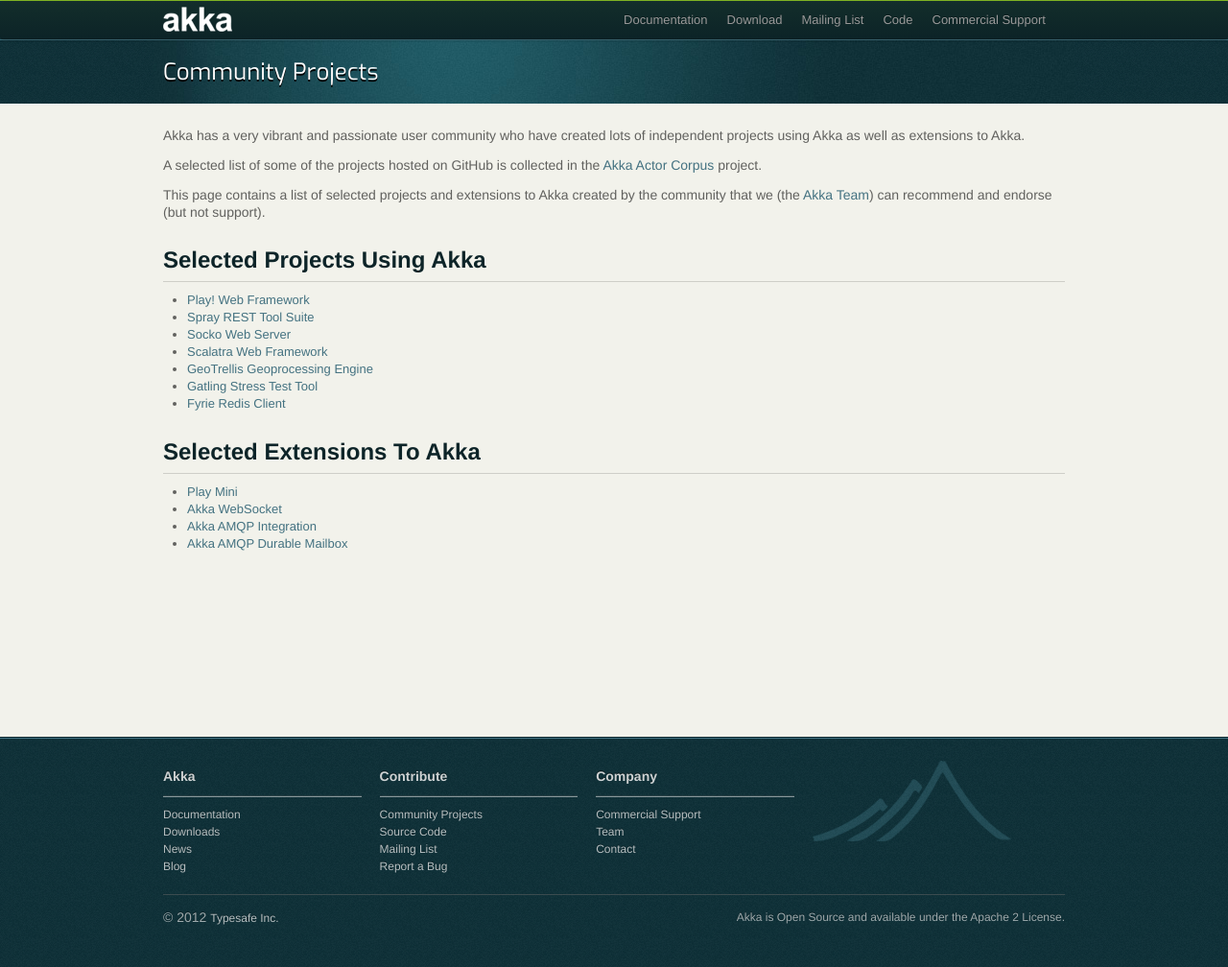
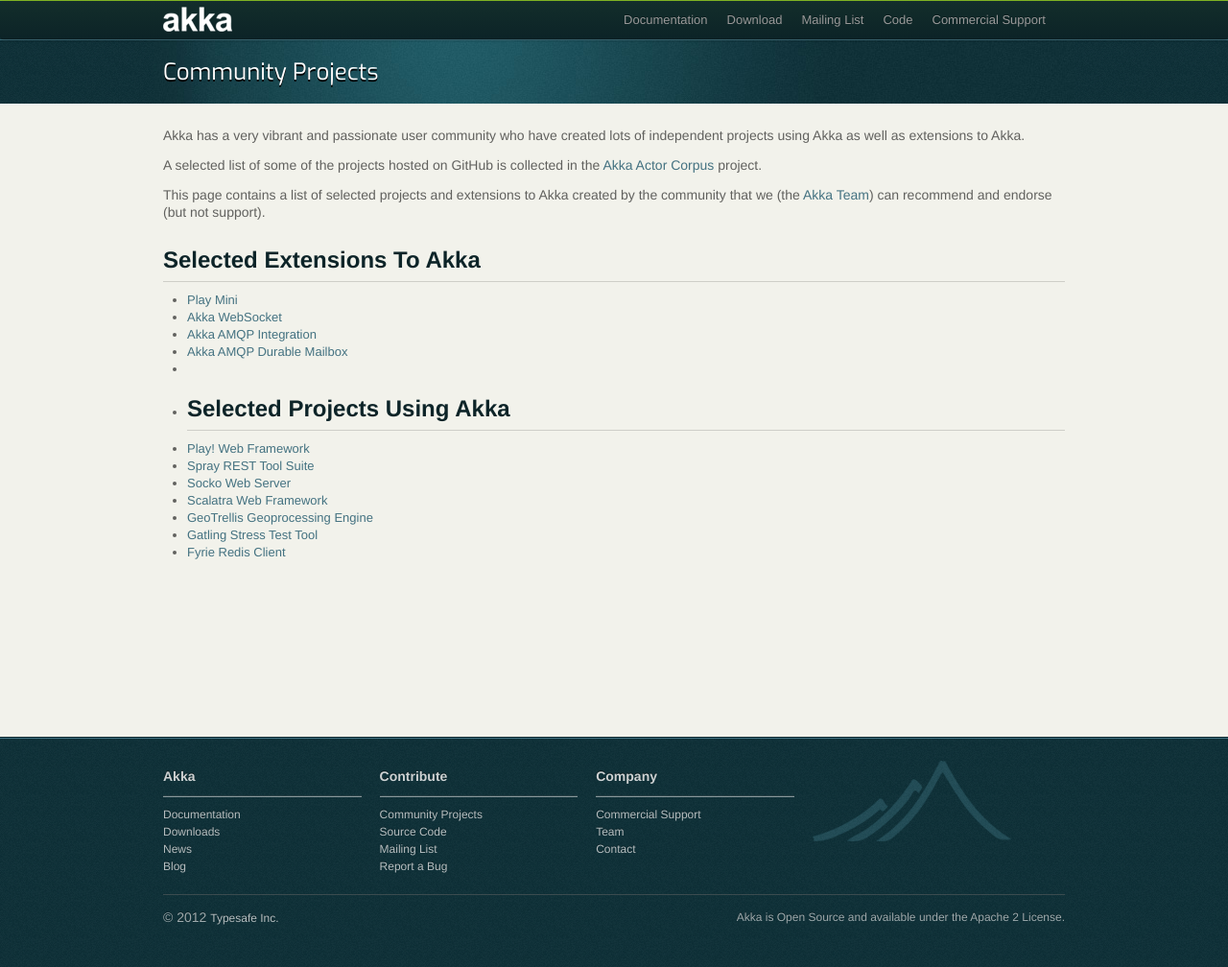
Before and after one commit to raboof/akka.github.com, a Jekyll site: the page built from community/index.md, in a window 1280 px wide. Shown: the whole page at 96% size. Built offline with Jekyll 4.4.1, drawn with Linux system fonts in a browser that asks for light colours; part of the change alters nothing that is shown.

```diff
--- a/community/index.md
+++ b/community/index.md
@@ -9,7 +9,14 @@ A selected list of some of the projects hosted on GitHub is collected in the [Ak
 
 This page contains a list of selected projects and extensions to Akka created by the community that we (the [Akka Team](http://akka.io/team)) can recommend and endorse (but not support).
 
-## Selected Projects Using Akka
+## Selected Extensions To Akka
+
+* [Play Mini](https://github.com/typesafehub/play2-mini)
+* [Akka WebSocket](https://github.com/mojolly/backchat-websocket)
+* [Akka AMQP Integration](https://github.com/momania/akka-amqp)
+* [Akka AMQP Durable Mailbox](https://github.com/drexin/akka-amqp-mailbox)
+*
+* ## Selected Projects Using Akka
 
 * [Play! Web Framework](http://www.playframework.org/)
 * [Spray REST Tool Suite](http://spray.cc)
@@ -18,10 +25,3 @@ This page contains a list of selected projects and extensions to Akka created by
 * [GeoTrellis Geoprocessing Engine](http://www.azavea.com/products/geotrellis/)
 * [Gatling Stress Test Tool](http://gatling-tool.org/)
 * [Fyrie Redis Client](https://github.com/derekjw/fyrie-redis)
-
-## Selected Extensions To Akka
-
-* [Play Mini](https://github.com/typesafehub/play2-mini)
-* [Akka WebSocket](https://github.com/mojolly/backchat-websocket)
-* [Akka AMQP Integration](https://github.com/momania/akka-amqp)
-* [Akka AMQP Durable Mailbox](https://github.com/drexin/akka-amqp-mailbox)
```
